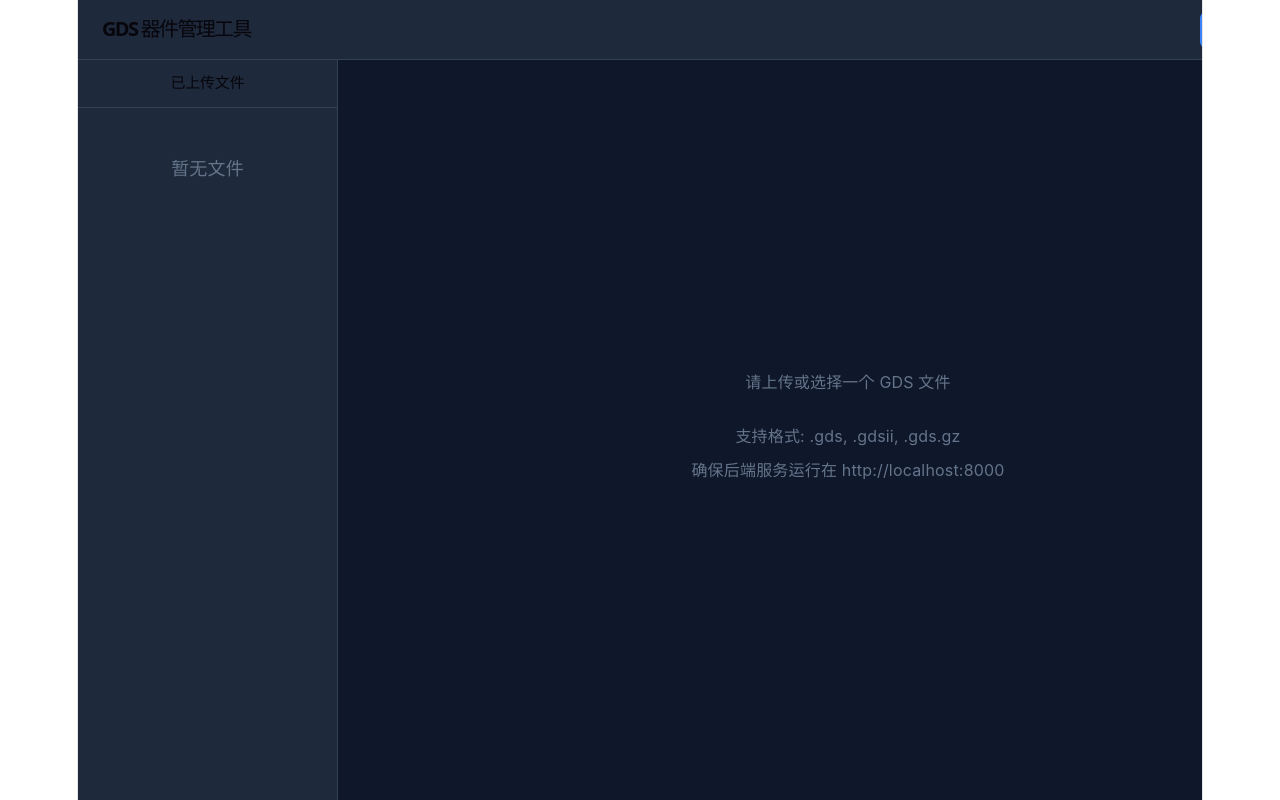
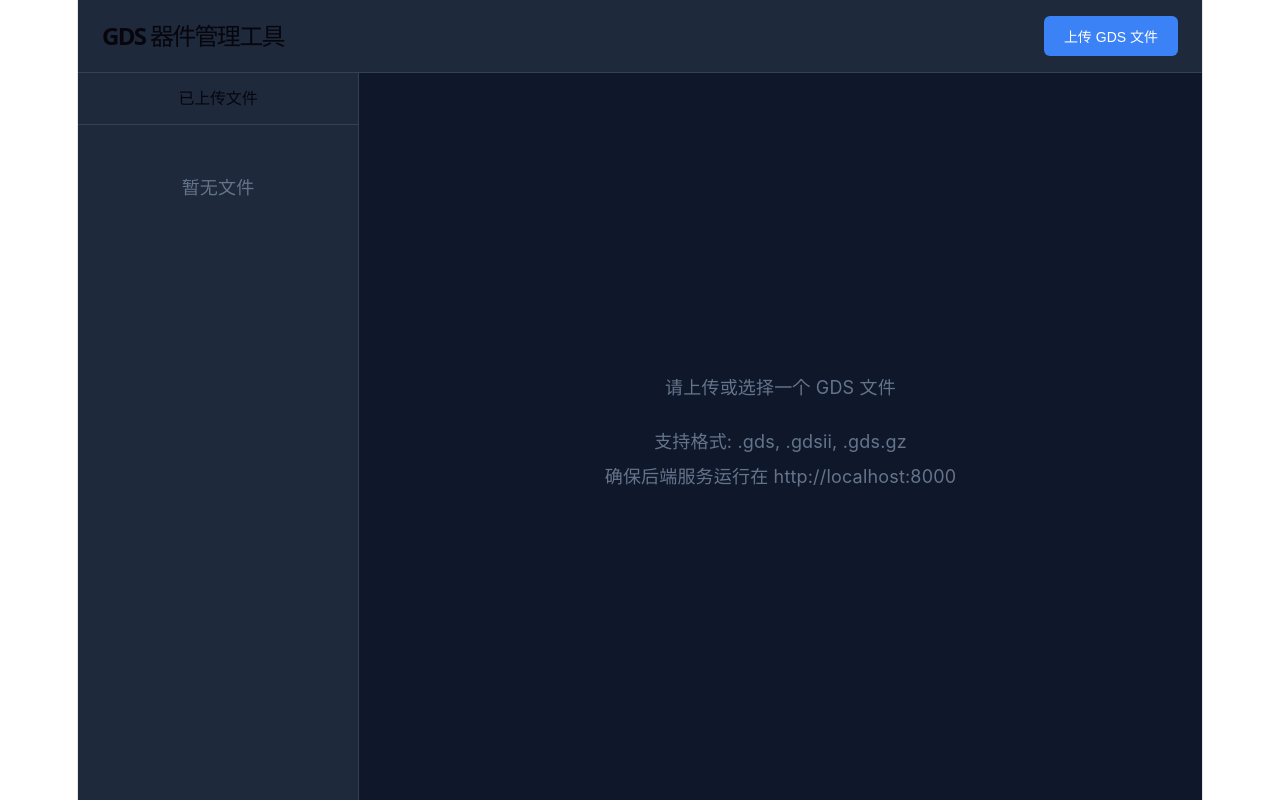
Before and after one commit to anycode3/pam-tool-cc-v3, a React (Vite) app in the folder frontend/: page / in a window 1280 px wide. Built offline with nearby package versions, Linux system fonts and the light colour scheme.

Commit message:
Revert "style: optimize UI to fill full screen"
This reverts commit 2be624f7b7f2a9f5e3c24806e3c9011d3948499e.

```diff
--- a/frontend/src/App.css
+++ b/frontend/src/App.css
@@ -1,79 +1,55 @@
-* {
-  margin: 0;
-  padding: 0;
-  box-sizing: border-box;
-}
-
-html, body, #root {
-  height: 100%;
-  overflow: hidden;
-}
-
 .App {
   display: flex;
   flex-direction: column;
   height: 100vh;
-  width: 100vw;
   background: #0f172a;
   color: #e2e8f0;
   font-family: -apple-system, BlinkMacSystemFont, 'Segoe UI', Roboto, Oxygen, Ubuntu, Cantarell, 'Open Sans', 'Helvetica Neue', sans-serif;
 }
 
-/* 顶部导航栏 */
 .App-header {
   background: #1e293b;
-  padding: 12px 24px;
+  padding: 16px 24px;
   border-bottom: 1px solid #334155;
   display: flex;
   align-items: center;
   justify-content: space-between;
-  height: 60px;
-  flex-shrink: 0;
 }
 
 .App-header h1 {
   margin: 0;
-  font-size: 20px;
+  font-size: 24px;
   font-weight: 600;
-  white-space: nowrap;
 }
 
-/* 主体区域 */
 .App-main {
   display: flex;
   flex: 1;
   overflow: hidden;
-  width: 100%;
-  height: 100%;
 }
 
 /* 左侧文件列表 */
 .sidebar {
-  width: 260px;
-  min-width: 200px;
-  max-width: 400px;
+  width: 280px;
   background: #1e293b;
   border-right: 1px solid #334155;
   display: flex;
   flex-direction: column;
   overflow: hidden;
-  flex-shrink: 0;
 }
 
 .sidebar h2 {
   margin: 0;
-  padding: 14px 16px;
-  font-size: 15px;
+  padding: 16px 20px;
+  font-size: 16px;
   font-weight: 600;
   border-bottom: 1px solid #334155;
-  height: 48px;
-  flex-shrink: 0;
 }
 
 .file-list {
   flex: 1;
   overflow-y: auto;
-  padding: 8px;
+  padding: 10px;
 }
 
 .empty-message {
@@ -83,9 +59,9 @@ html, body, #root {
 }
 
 .file-item {
-  padding: 10px 14px;
-  border-radius: 6px;
-  margin-bottom: 6px;
+  padding: 12px 16px;
+  border-radius: 8px;
+  margin-bottom: 8px;
   cursor: pointer;
   transition: background 0.2s;
   border: 1px solid transparent;
@@ -109,11 +85,10 @@ html, body, #root {
 
 .file-name {
   font-weight: 500;
-  font-size: 14px;
 }
 
 .file-time {
-  font-size: 11px;
+  font-size: 12px;
   color: #64748b;
 }
 
@@ -125,7 +100,7 @@ html, body, #root {
 
 .status-badge {
   font-size: 10px;
-  padding: 3px 8px;
+  padding: 2px 6px;
   border-radius: 4px;
   background: #334155;
   color: #94a3b8;
@@ -141,37 +116,33 @@ html, body, #root {
   color: white;
 }
 
-/* 中间GDS查看器 */
+/* 中间内容区 */
 .content {
   flex: 1;
   overflow: hidden;
   display: flex;
   flex-direction: column;
-  min-width: 0;
 }
 
 .viewer-container {
   display: flex;
   flex-direction: column;
   height: 100%;
-  width: 100%;
-  padding: 12px;
-  overflow: hidden;
+  padding: 16px;
 }
 
 .info-bar {
   display: flex;
-  gap: 16px;
-  padding: 10px 14px;
+  gap: 20px;
+  padding: 12px 16px;
   background: #1e293b;
-  border-radius: 6px;
-  margin-bottom: 12px;
+  border-radius: 8px;
+  margin-bottom: 16px;
   flex-wrap: wrap;
-  flex-shrink: 0;
 }
 
 .file-info-item {
-  font-size: 13px;
+  font-size: 14px;
   color: #94a3b8;
 }
 
@@ -183,35 +154,27 @@ html, body, #root {
 .gds-viewer-container {
   flex: 1;
   overflow: hidden;
-  border-radius: 8px;
-  border: 1px solid #334155;
-  background: #0a0f1e;
 }
 
 .gds-viewer-container svg {
   width: 100%;
   height: 100%;
-  display: block;
 }
 
 /* 右侧操作面板 */
 .panel {
-  width: 300px;
-  min-width: 250px;
-  max-width: 400px;
+  width: 320px;
   background: #1e293b;
   border-left: 1px solid #334155;
   overflow-y: auto;
-  flex-shrink: 0;
 }
 
 .panel h2 {
   margin: 0;
-  padding: 14px 16px;
-  font-size: 15px;
+  padding: 16px 20px;
+  font-size: 16px;
   font-weight: 600;
   border-bottom: 1px solid #334155;
-  height: 48px;
   position: sticky;
   top: 0;
   background: #1e293b;
@@ -219,19 +182,19 @@ html, body, #root {
 }
 
 .panel-section {
-  padding: 14px 16px;
+  padding: 16px;
   border-bottom: 1px solid #334155;
 }
 
 .panel-section h3 {
-  margin: 0 0 10px 0;
+  margin: 0 0 8px 0;
   font-size: 14px;
   font-weight: 600;
   color: #e2e8f0;
 }
 
 .section-desc {
-  margin: 0 0 10px 0;
+  margin: 0 0 12px 0;
   font-size: 12px;
   color: #64748b;
 }
@@ -239,7 +202,7 @@ html, body, #root {
 /* 消息框 */
 .message-box {
   padding: 10px 12px;
-  background: rgba(59, 130, 246, 0.1);
+  background: #1e3a5f;
   border: 1px solid #3b82f6;
   border-radius: 6px;
   margin-bottom: 12px;
@@ -253,11 +216,10 @@ html, body, #root {
   background: none;
   border: none;
   color: #94a3b8;
-  font-size: 18px;
+  font-size: 16px;
   cursor: pointer;
   padding: 0;
   margin-left: auto;
-  line-height: 1;
 }
 
 .close-msg:hover {
@@ -279,14 +241,14 @@ html, body, #root {
 }
 
 .mapping-input label {
-  width: 120px;
+  width: 140px;
   font-size: 13px;
   color: #94a3b8;
 }
 
 .mapping-input input {
   flex: 1;
-  padding: 8px 10px;
+  padding: 6px 10px;
   background: #0f172a;
   border: 1px solid #334155;
   border-radius: 4px;
@@ -306,7 +268,7 @@ html, body, #root {
 
 /* 按钮样式 */
 .upload-btn {
-  padding: 8px 20px;
+  padding: 10px 20px;
   background: #3b82f6;
   color: white;
   border: none;
@@ -322,13 +284,13 @@ html, body, #root {
 }
 
 .upload-btn:disabled {
-  opacity: 0.5;
+  opacity: 0.6;
   cursor: not-allowed;
 }
 
 .action-btn {
   flex: 1;
-  padding: 10px 14px;
+  padding: 10px 16px;
   border: none;
   border-radius: 6px;
   font-size: 13px;
@@ -338,7 +300,7 @@ html, body, #root {
 }
 
 .action-btn:disabled {
-  opacity: 0.5;
+  opacity: 0.6;
   cursor: not-allowed;
 }
 
@@ -383,17 +345,16 @@ html, body, #root {
   margin-top: 12px;
   font-size: 12px;
   color: #f59e0b;
-  background: rgba(245, 158, 11, 0.1);
-  padding: 10px 12px;
+  background: #451a03;
+  padding: 8px 12px;
   border-radius: 6px;
-  line-height: 1.5;
 }
 
 /* 图层列表 */
 .layers-list {
   display: flex;
   flex-direction: column;
-  gap: 6px;
+  gap: 8px;
   margin-top: 8px;
 }
 
@@ -414,8 +375,6 @@ html, body, #root {
 
 .layer-name {
   color: #94a3b8;
-  flex: 1;
-  margin: 0 8px;
 }
 
 .layer-poly {
@@ -430,12 +389,11 @@ html, body, #root {
   align-items: center;
   justify-content: center;
   height: 100%;
-  width: 100%;
   gap: 20px;
 }
 
 .empty-state p {
-  font-size: 16px;
+  font-size: 18px;
   color: #64748b;
 }
 
@@ -448,28 +406,3 @@ html, body, #root {
 .info-text p {
   margin: 8px 0;
 }
-
-/* 响应式调整 */
-@media (max-width: 1200px) {
-  .sidebar {
-    width: 220px;
-  }
-
-  .panel {
-    width: 260px;
-  }
-}
-
-@media (max-width: 900px) {
-  .sidebar {
-    width: 200px;
-  }
-
-  .panel {
-    width: 240px;
-  }
-
-  .App-header h1 {
-    font-size: 18px;
-  }
-}
```
